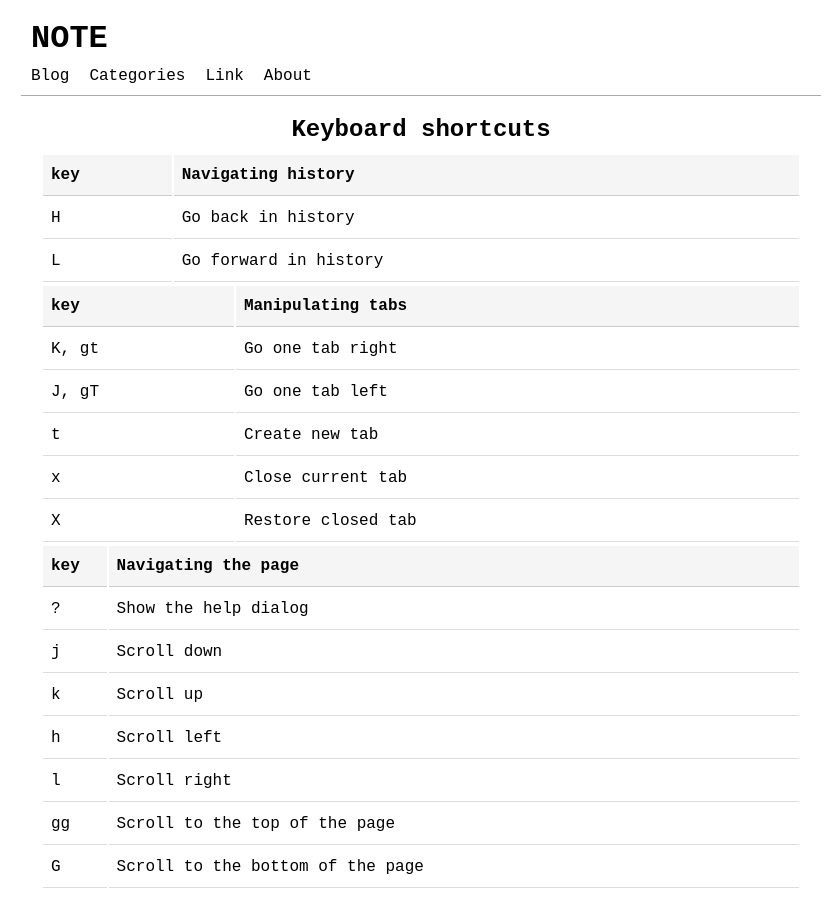
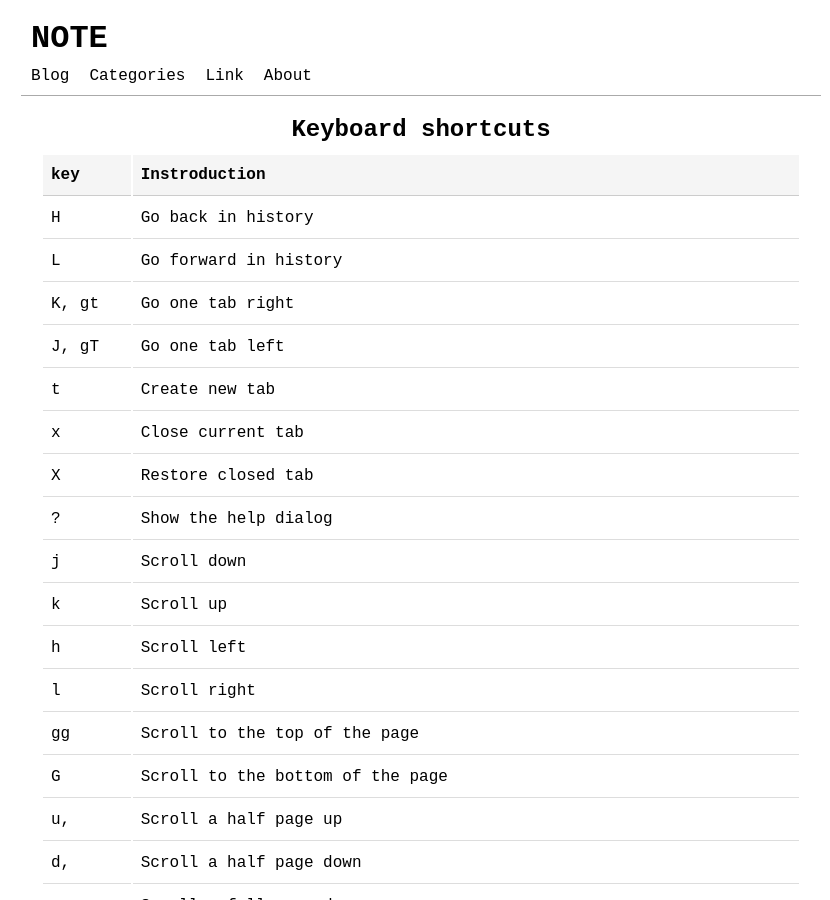
Before and after one commit to hualiy/hualiy.github.io, a Jekyll site: the page built from _posts/Brower/2021-05-14-vimium-keyboard-shortkeys.md, in a window 1280 px wide and 900 px high. Shown: the whole window, without its empty margins (219-1049 px from the left). Built offline with Jekyll 4.4.1, drawn with Linux system fonts in a browser that asks for light colours.

Commit message:
Update 2021-05-14-vimium-keyboard-shortkeys.md

```diff
--- a/_posts/Brower/2021-05-14-vimium-keyboard-shortkeys.md
+++ b/_posts/Brower/2021-05-14-vimium-keyboard-shortkeys.md
@@ -7,21 +7,15 @@ tags: [brower,vimium,shortkeys]
 excerpt: Vimium Keyboard shortcuts
 ---
 
-| key  | Navigating history                             |
+| key  | Instroduction                                  |
 | :--- | :--------------------------------------------  |
 |H     |	Go back in history                            |
 |L	   |	Go forward in history                         |
-
-|key| Manipulating tabs                              |
-| :---| :--------------------------------------------- |
-|K, gt|	Go one tab right                              |
-|J, gT|	Go one tab left                               |
-|t	  |	Create new tab                                |
-|x	  |	Close current tab                             |
-|X	  |	Restore closed tab                            |
-
-|key	 | Navigating the page                            |
-| :--- | :--------------------------------------------- |
+|K, gt |	Go one tab right                              |
+|J, gT |	Go one tab left                               |
+|t	   |	Create new tab                                |
+|x	   |	Close current tab                             |
+|X	   |	Restore closed tab                            |
 |?	   |	Show the help dialog                          |
 |j	   |	Scroll down                                   |
 |k	   |	Scroll up                                     |
```
